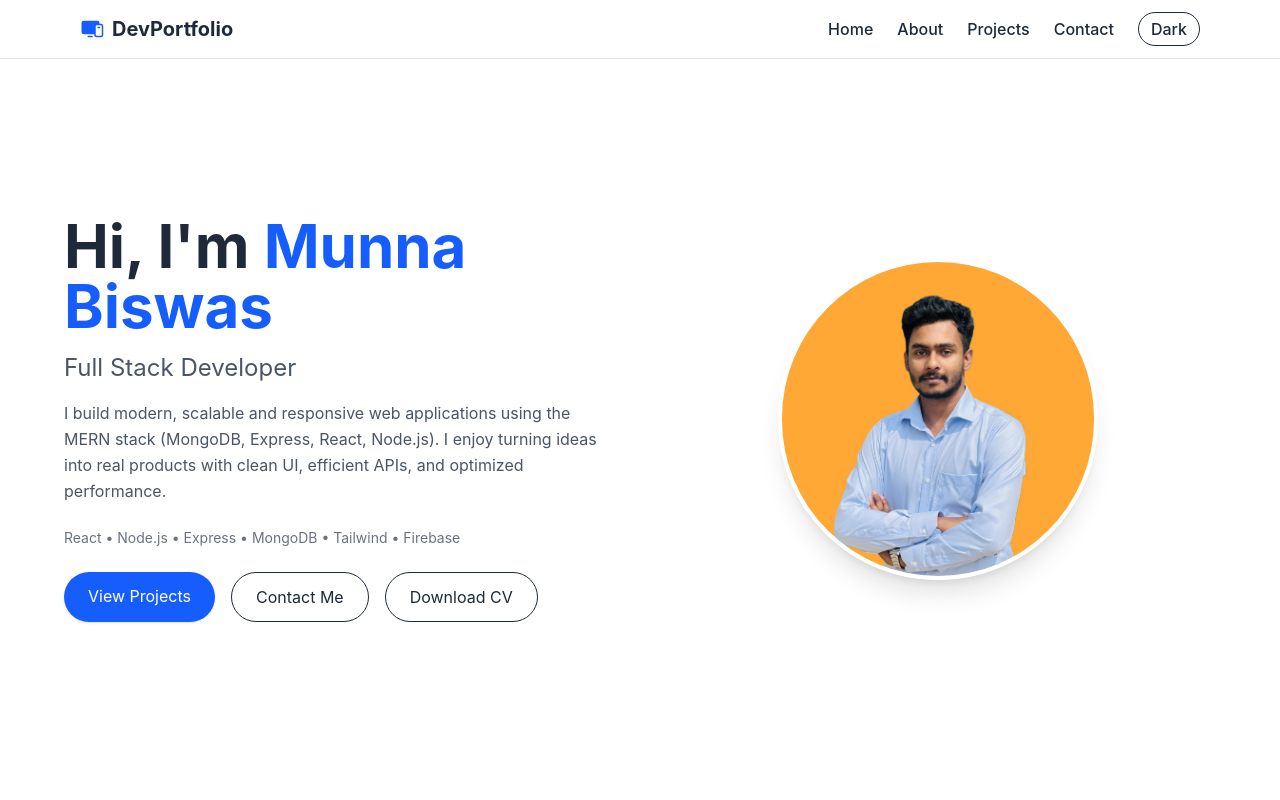
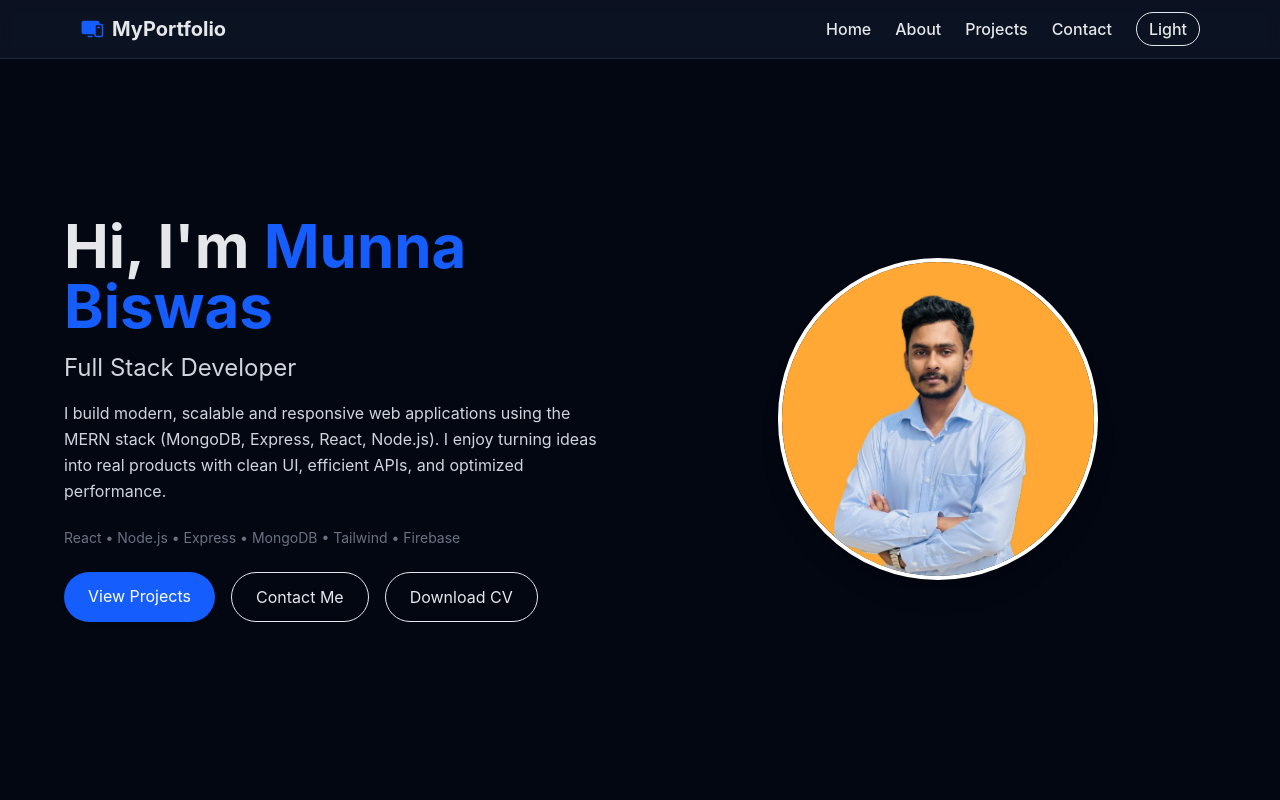
Before and after one commit to munnabiswas99/my-portfolio, a React app: page / in a window 1280 px wide. Shown: the top 800 px of the page. Built offline with nearby package versions, Linux system fonts and the light colour scheme; the HTML template or start-up script is replaced by a standard one.

Commit message:
Updated Darkmode

```diff
--- a/src/components/Navbar.jsx
+++ b/src/components/Navbar.jsx
@@ -4,7 +4,7 @@ import { PiDevicesFill } from "react-icons/pi";
 import { HiMenu, HiX } from "react-icons/hi";
 
 export default function Navbar() {
-  const [dark, setDark] = useState(false);
+  const [dark, setDark] = useState(true);
   const [menuOpen, setMenuOpen] = useState(false);
 
   useEffect(() => {
@@ -18,7 +18,7 @@ export default function Navbar() {
         {/* Logo */}
         <div className="flex items-center gap-2 text-xl font-bold">
           <PiDevicesFill className="text-2xl text-blue-600" />
-          <span className="hidden sm:block">DevPortfolio</span>
+          <span className="hidden sm:block">MyPortfolio</span>
         </div>
 
         {/* Desktop Menu */}
```
